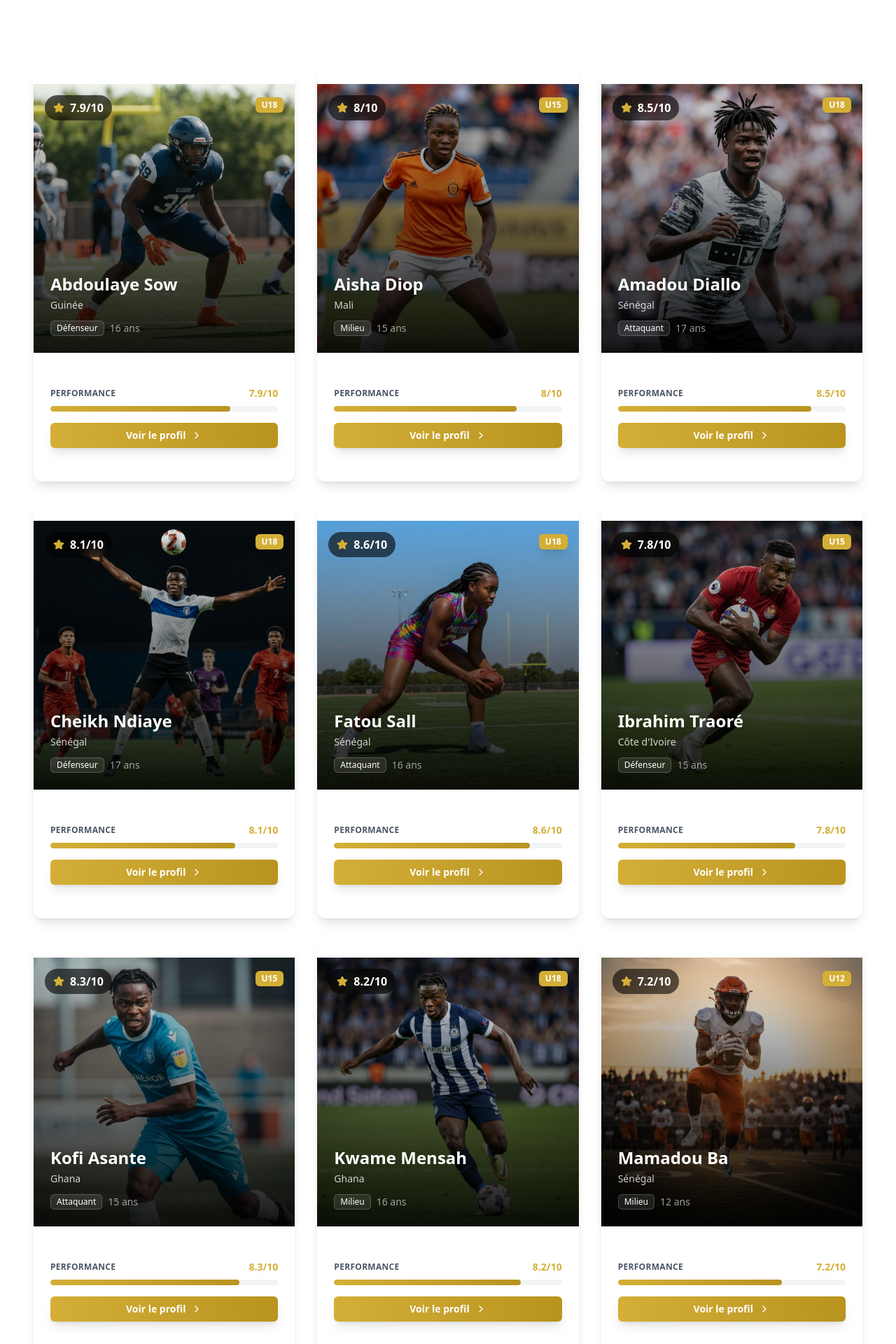
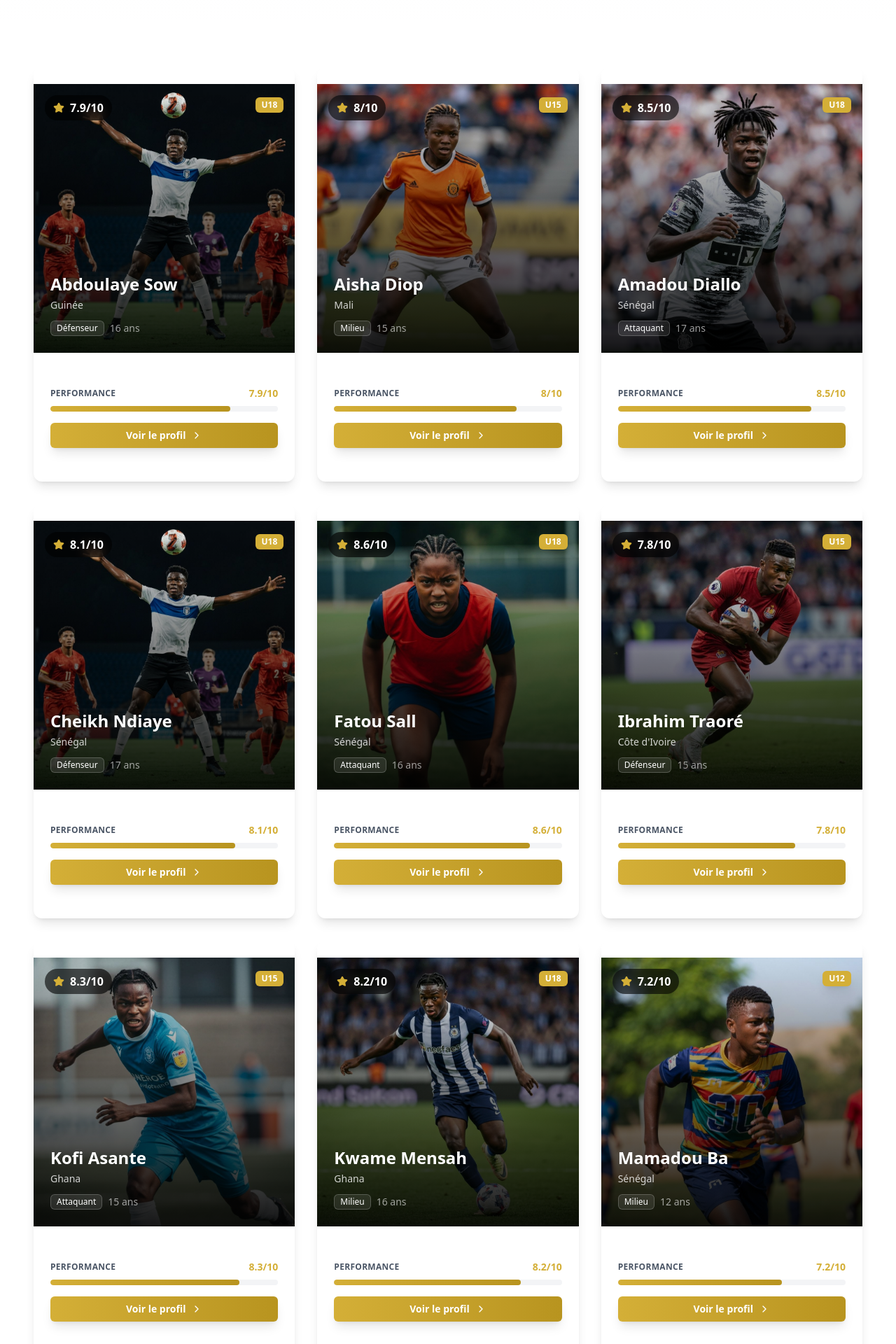
Before and after one commit to Khary-Birame/Farafina, a Next.js app: page /players in a window 1280 px wide. Shown: the part 1340-3260 px from the top of the page at 70% size. Built offline with nearby package versions, Linux system fonts and the light colour scheme; no server answers.

Commit message:
Modification des photos des joueurs

```diff
--- a/app/players/[id]/page.tsx
+++ b/app/players/[id]/page.tsx
@@ -234,7 +234,7 @@ const getPlayerById = (id: string) => {
       preferredFoot: "Droit",
       section: "Garçons",
       performance: 7.9,
-      image: "/young-african-football-player-defense.jpg",
+      image: "/young-african-football-player-defender-action.jpg",
       stats: {
         matchesPlayed: 25,
         goals: 1,
@@ -298,7 +298,7 @@ const getPlayerById = (id: string) => {
       preferredFoot: "Droit",
       section: "Garçons",
       performance: 7.2,
-      image: "/young-african-football-player-junior.jpg",
+      image: "/young-african-football-player-youth.jpg",
       stats: {
         matchesPlayed: 16,
         goals: 3,
@@ -362,7 +362,7 @@ const getPlayerById = (id: string) => {
       preferredFoot: "Droit",
       section: "Filles",
       performance: 8.6,
-      image: "/young-african-female-football-player.jpg",
+      image: "/african-female-football-player-portrait.jpg",
       stats: {
         matchesPlayed: 24,
         goals: 18,
--- a/app/players/page.tsx
+++ b/app/players/page.tsx
@@ -84,7 +84,7 @@ const playersData = [
     category: "U18",
     nationality: "Guinée",
     performance: 7.9,
-    image: "/young-african-football-player-defense.jpg",
+    image: "/young-african-football-player-defender-action.jpg",
   },
   {
     id: 8,
@@ -104,7 +104,7 @@ const playersData = [
     category: "U12",
     nationality: "Sénégal",
     performance: 7.2,
-    image: "/young-african-football-player-junior.jpg",
+    image: "/young-african-football-player-youth.jpg",
   },
   {
     id: 10,
@@ -124,7 +124,7 @@ const playersData = [
     category: "U18",
     nationality: "Sénégal",
     performance: 8.6,
-    image: "/young-african-female-football-player.jpg",
+    image: "/african-female-football-player-portrait.jpg",
   },
   {
     id: 12,
--- a/components/scouting/player-profiles.tsx
+++ b/components/scouting/player-profiles.tsx
@@ -48,7 +48,7 @@ export function PlayerProfiles() {
       position: t("scouting.profiles.positions.defender"),
       rating: 87,
       potential: 91,
-      image: "/african-youth-defender-portrait.jpg",
+      image: "/young-african-football-player-defender.jpg",
       highlights: [
         t("scouting.profiles.highlights.ndiaye.cleanSheet"),
         t("scouting.profiles.highlights.ndiaye.bestDefender"),
@@ -62,7 +62,7 @@ export function PlayerProfiles() {
       position: t("scouting.profiles.positions.goalkeeper"),
       rating: 90,
       potential: 95,
-      image: "/african-female-goalkeeper-portrait.jpg",
+      image: "/young-african-football-goalkeeper.jpg",
       highlights: [
         t("scouting.profiles.highlights.ba.goldenGlove"),
         t("scouting.profiles.highlights.ba.saveRate"),
```
